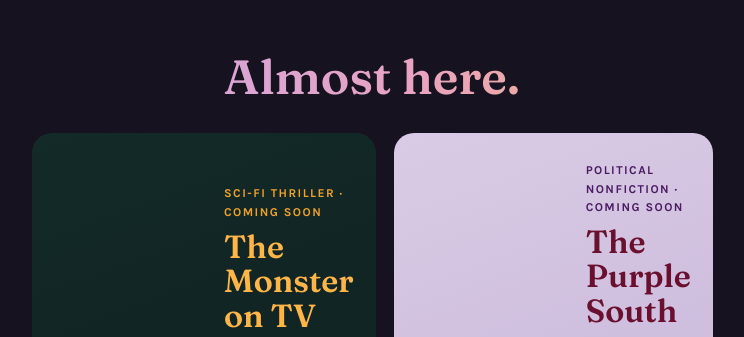
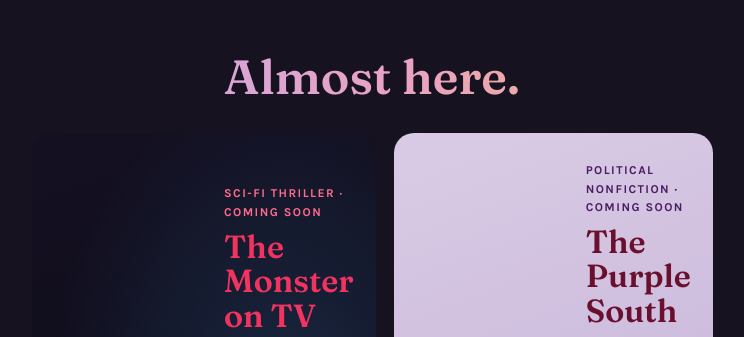
Before and after one commit to marvynmylk/marvynmylk-site, a plain HTML site: page index.html in a window 1280 px wide. Shown: the part 2260-2597 px from the top of the page, without its empty margins (268-1012 px from the left). Drawn offline with Linux system fonts and the light colour scheme; a web font is replaced by a local one.

Commit message:
New Monster on TV cover everywhere: cover file, link previews, homepage card colors, busy tile
Co-Authored-By: Claude Opus 5.5 <noreply@anthropic.com>
Claude-Session: https://claude.ai/code/session_01MxGceYvT6LnqY3PATehMyz

```diff
--- a/index.html
+++ b/index.html
@@ -219,12 +219,12 @@ h1 em{font-style:normal;display:block;margin-top:.12em;padding-bottom:.18em;marg
 .shelf2{display:grid;gap:18px}
 .bk{display:grid;grid-template-columns:1fr;gap:20px;align-items:center;padding:28px 22px;border-radius:20px;text-align:center}
 .bk img{width:min(46%,170px);height:auto;aspect-ratio:1253/2001;margin:0 auto;border-radius:2px;box-shadow:0 22px 30px -12px rgba(0,0,0,.7);animation:drift 7s ease-in-out infinite}
-.bk.mo{background:linear-gradient(160deg,var(--teal),var(--teal-deep))}
+.bk.mo{background:radial-gradient(120% 70% at 75% 35%,rgba(61,143,209,.22),transparent 60%),radial-gradient(90% 60% at 20% 70%,rgba(236,210,100,.14),transparent 60%),linear-gradient(160deg,#141022,#06050b)}
 .bk.ps{background:linear-gradient(160deg,var(--lav),var(--lav-deep));color:var(--text-dark)}
 .bk.mo img{rotate:2deg}.bk.ps img{rotate:-2deg;animation-delay:-3s}
 .bk h3{margin:0;font-family:var(--f-display);font-weight:var(--hw);font-size:clamp(26px,6.5vw,32px);line-height:1.08}
 .bk .kicker{letter-spacing:.12em;font-size:12px}
-.bk.mo .kicker{color:var(--ember)}.bk.mo h3{color:var(--ember-glow)}.bk.mo .blurb{color:#e3ddcf}
+.bk.mo .kicker{color:#ff6b8b}.bk.mo h3{color:#f0335f}.bk.mo .blurb{color:#e3ddcf}
 .bk.ps .kicker{color:var(--plum)}.bk.ps h3{color:var(--wine)}.bk.ps .blurb{color:#2b2440}
 @media (min-width:700px){.shelf2{grid-template-columns:1fr 1fr}}
 @media (min-width:1000px){.bk{grid-template-columns:150px 1fr;text-align:left}.bk img{width:100%}}
```
Also changed, not shown: images/collage/busy.jpg, images/monster-on-tv-cover.jpg, images/share-about.jpg, images/share.jpg.
